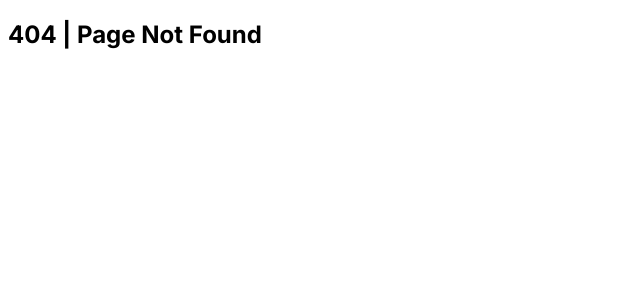
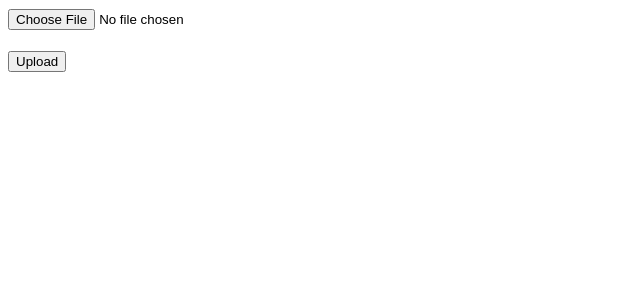
Before and after one commit to madhumitasugandhi/nextjs, a Next.js app: page /mongo-image in a window 1280 px wide. Before the commit this address had no page. Shown: the top 300 px of the page, without its empty margins (0-640 px from the left). Built offline with nearby package versions, Linux system fonts and the light colour scheme.

Commit message:
Fronted page has been created to add file to the database.

```diff
--- /dev/null
+++ b/src/app/mongo-image/page.js
@@ -0,0 +1,49 @@
+'use client'
+
+import { useState } from "react"
+
+const UploadMongoImage = () => {
+const handleSubmit = async (e)=>{
+    e.preventDefault();
+
+    if(!file){
+        alert('Please select a File');
+        return;
+    }
+    const data = new FormData();
+    data.append('file', file);
+    try{
+        let result = await fetch('/api/upload-mongo-image',{
+             method: "POST",
+             body: data,
+        })
+        result = await result.json();
+
+        if(result.success){
+            alert("File Uploaded Successfully")
+        }
+        else{
+            alert("File Uploaded Failed")
+        }
+    }
+    catch(error){
+        console.log(error)
+    }
+}
+
+    const [file, setFile]= useState('');
+  return (
+    <>
+    <form onSubmit={handleSubmit}>
+        <input
+        type="file"
+        name="file"
+        onChange={(e)=> setFile(e.target.files?.[0])}
+        /><br/><br/>
+        <button type="submit">Upload</button>
+    </form>
+    </>
+  )
+}
+
+export default UploadMongoImage
```
